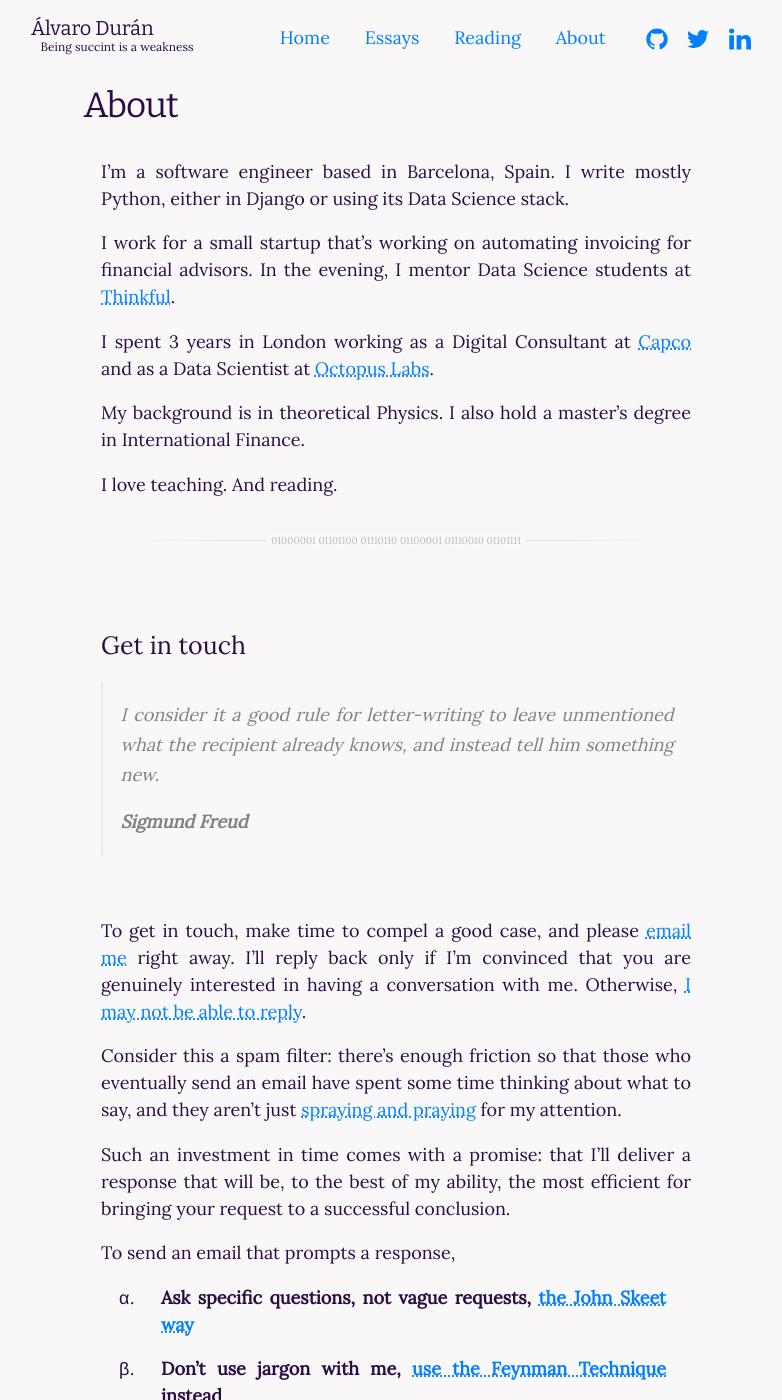
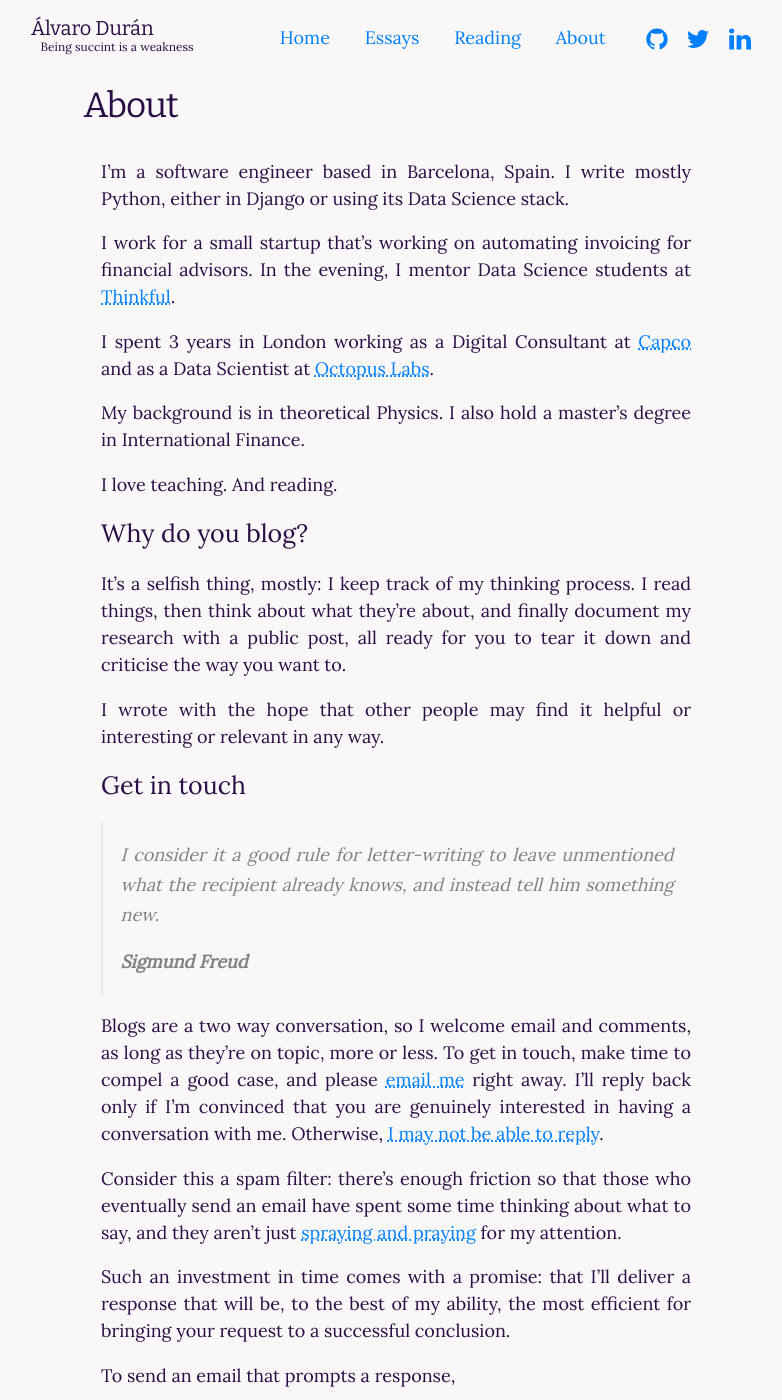
Before and after one commit to ohduran/ohduran.github.io, a Jekyll site: the page built from 04contact.md, in a window 1280 px wide and 1400 px high. Shown: the whole window, without its empty margins (244-1026 px from the left). Built offline with Jekyll 4.4.1, drawn with Linux system fonts in a browser that asks for light colours.

Commit message:
edit contact and reformat archive

```diff
--- a/04contact.md
+++ b/04contact.md
@@ -14,17 +14,19 @@ My background is in theoretical Physics. I also hold a master's degree in Intern
 
 I love teaching. And reading.
 
-{% include hr.html %}
-<br>
+### Why do you blog?
+
+It's a selfish thing, mostly: I keep track of my thinking process. I read things, then think about what they're about, and finally document my research with a public post, all ready for you to tear it down and criticise the way you want to.
+
+I wrote with the hope that other people may find it helpful or interesting or relevant in any way.
+
 ### Get in touch
 
 > I consider it a good rule for letter-writing to leave unmentioned what the recipient already knows, and instead tell him something new.
 >
 > __Sigmund Freud__
 
-<br>
-
-To get in touch, make time to compel a good case, and please [email me](mailto:{{ site.email }}) right away. I'll reply back only if I'm convinced that you are genuinely interested in having a conversation with me. Otherwise, [I may not be able to reply](/email).
+Blogs are a two way conversation, so I welcome email and comments, as long as they're on topic, more or less. To get in touch, make time to compel a good case, and please [email me](mailto:{{ site.email }}) right away. I'll reply back only if I'm convinced that you are genuinely interested in having a conversation with me. Otherwise, [I may not be able to reply](/email).
 
 Consider this a spam filter: there's enough friction so that those who eventually send an email have spent some time thinking about what to say, and they aren't just [spraying and praying](https://en.wikipedia.org/wiki/Spray_and_pray) for my attention.
 
```
Also changed, not shown: _layouts/archive.html (+5 -3 lines).
